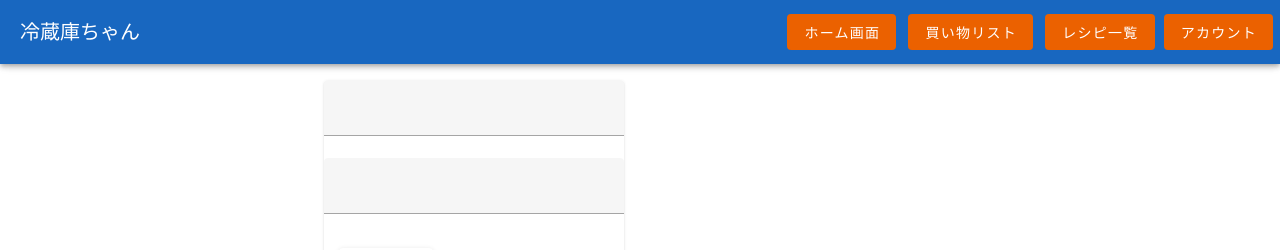
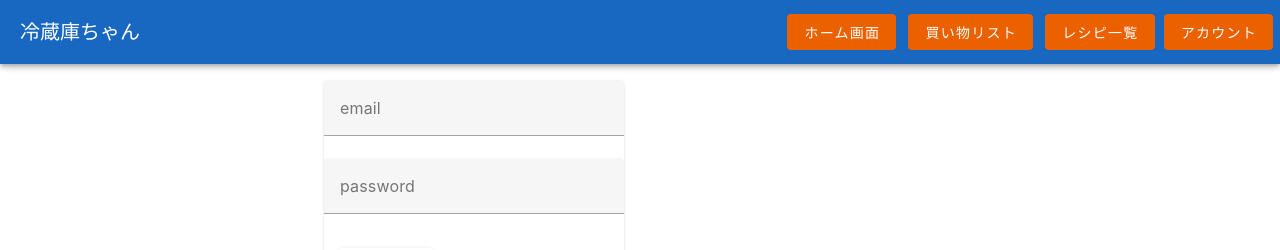
Before and after one commit to yusei27/fridge-system, a Vue app: page / in a window 1280 px wide. Shown: the top 250 px of the page. Built offline with nearby package versions, Linux system fonts and the light colour scheme.

Commit message:
ログイン処理実装中

```diff
--- a/src/views/Login/LoginView.vue
+++ b/src/views/Login/LoginView.vue
@@ -1,8 +1,8 @@
 <template>
     <v-container>
         <v-card min-width="300">
-            <v-text-field type="email"></v-text-field>
-            <v-text-field type="password"></v-text-field>
+            <v-text-field v-model=email type="email" label="email"></v-text-field>
+            <v-text-field v-model=password type="password" label="password"></v-text-field>
             <v-col>
                 <RouterLink v-bind:to="{name: 'Main'}" tag="v-btn">
                     <v-btn v-on:click="onLoginButtonClick">ログイン</v-btn>
@@ -19,11 +19,33 @@
 
 
 <script setup lang="ts">
+import {ref, type Ref} from "vue";
 import { useLoginUserStore } from '@/stores/loginuser';
+import axios, {type AxiosResponse, AxiosError} from "axios";
 const LoginUserStore = useLoginUserStore();
+
+//入力フォームの値
+const email = ref("");
+const password = ref("");
+
+
 
 
 const onLoginButtonClick = () => {
-    LoginUserStore.loginSuccess();
+    type request = {
+    "email":string,
+    "password":string,
+    };
+    const data_request:request = {"email":email.value, "password":password.value};
+    console.log("ログイン認証情報", data_request);
+    axios.post("http://localhost:3000/login", JSON.stringify(data_request), {headers:{'Content-Type': 'application/json'}})
+                .then((res: AxiosResponse) => {
+                    console.log("ユーザー登録API成功");
+                    LoginUserStore.loginSuccess();
+                })
+                .catch((e: AxiosError<{error: string}>) => {
+                    console.log("ユーザー登録API失敗");
+                })
+
 }
 </script>
```
